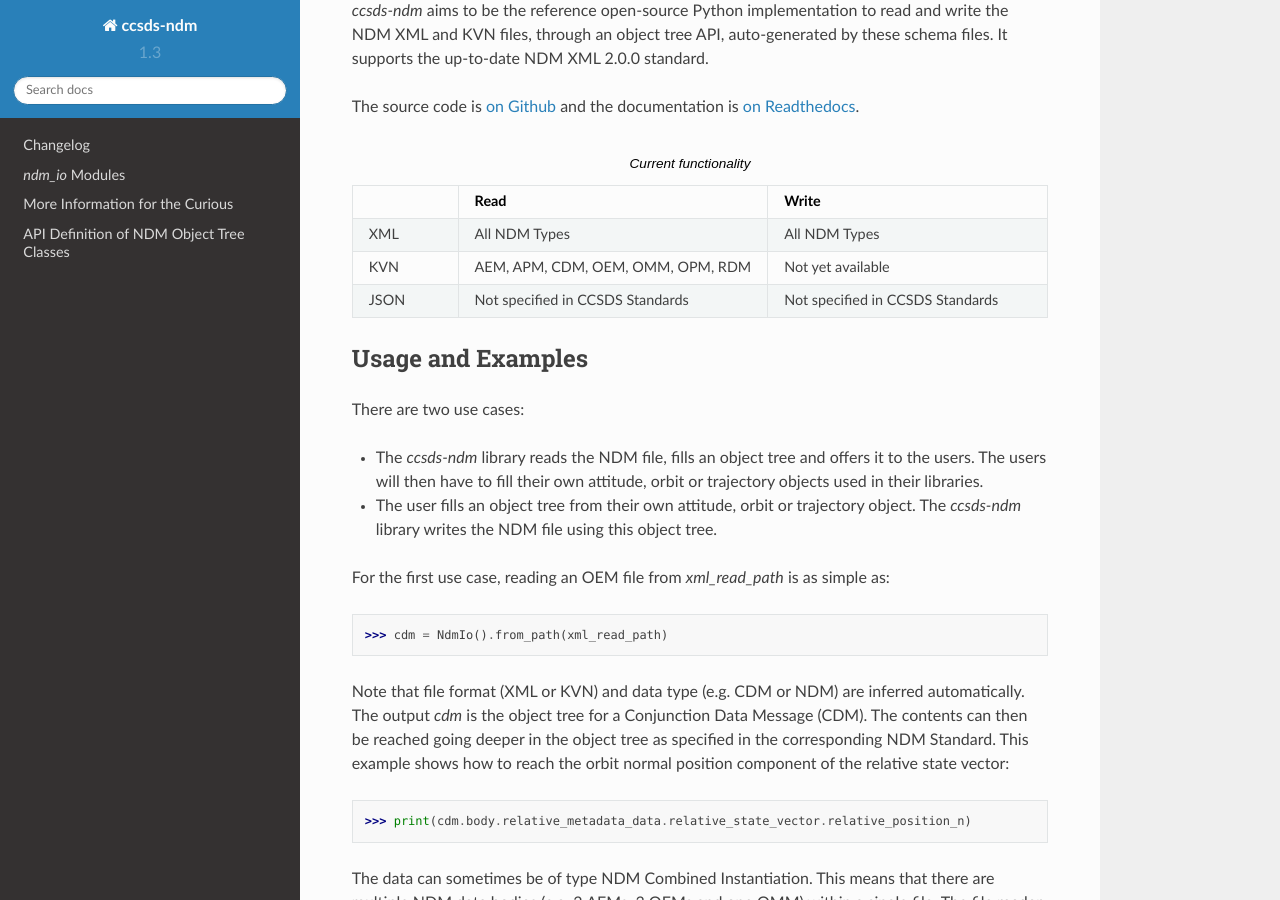
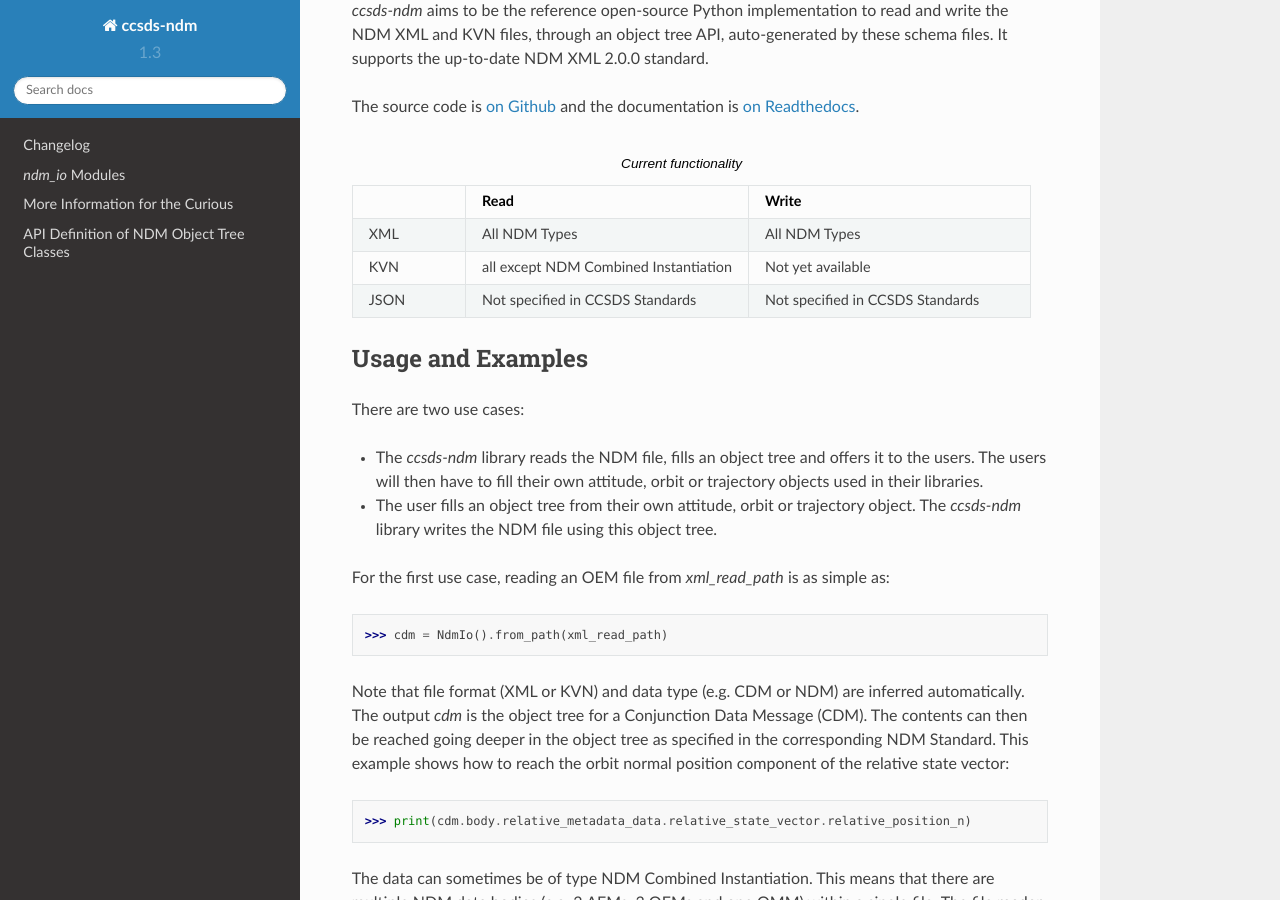
Before and after one commit to egemenimre/ccsds-ndm, a Sphinx documentation site: the page built from docs/index.rst, in a window 1280 px wide and 900 px high, scrolled down 446 px. Built offline with Sphinx 7.4.7 and the Read the Docs theme 2.0.0, drawn with Linux system fonts in a browser that asks for light colours.

```diff
--- a/README.rst
+++ b/README.rst
@@ -25,7 +25,7 @@
    :widths: 20, 50, 50
 
    "XML", "All NDM Types", "All NDM Types"
-   "KVN", "AEM, APM, CDM, OEM, OMM, OPM, RDM", "Not yet available"
+   "KVN", "all except NDM Combined Instantiation", "Not yet available"
    "JSON", "Not specified in CCSDS Standards", "Not specified in CCSDS Standards"
 
 
--- a/docs/index.rst
+++ b/docs/index.rst
@@ -23,7 +23,7 @@
    :widths: 20, 50, 50
 
    "XML", "All NDM Types", "All NDM Types"
-   "KVN", "AEM, APM, CDM, OEM, OMM, OPM, RDM", "Not yet available"
+   "KVN", "all except NDM Combined Instantiation", "Not yet available"
    "JSON", "Not specified in CCSDS Standards", "Not specified in CCSDS Standards"
 
 
```
Also changed, not shown: 3 other files.
